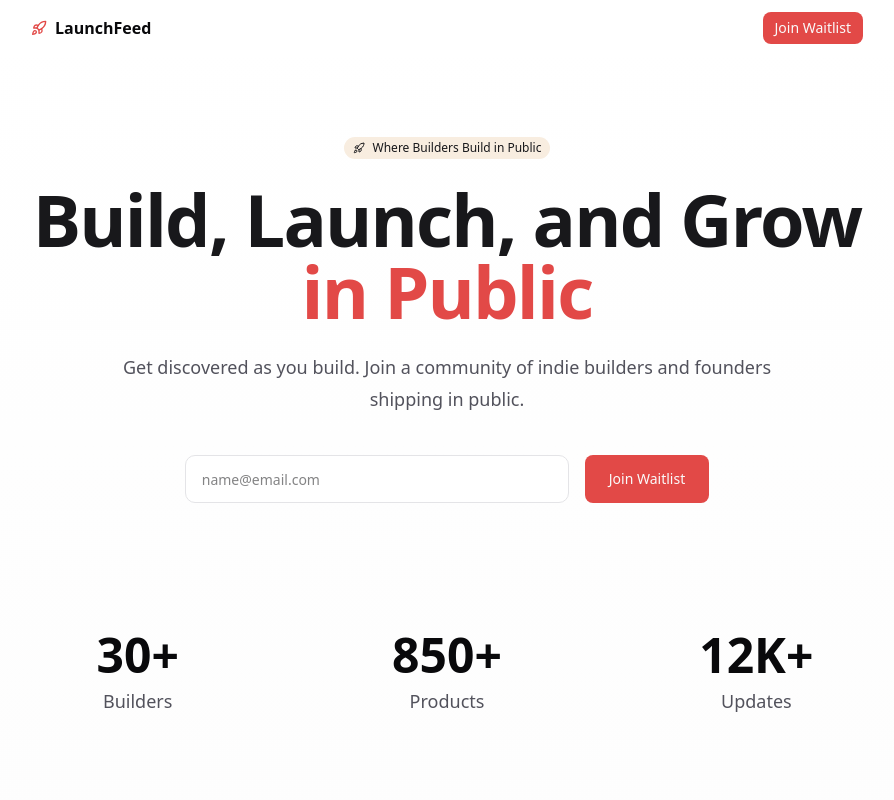
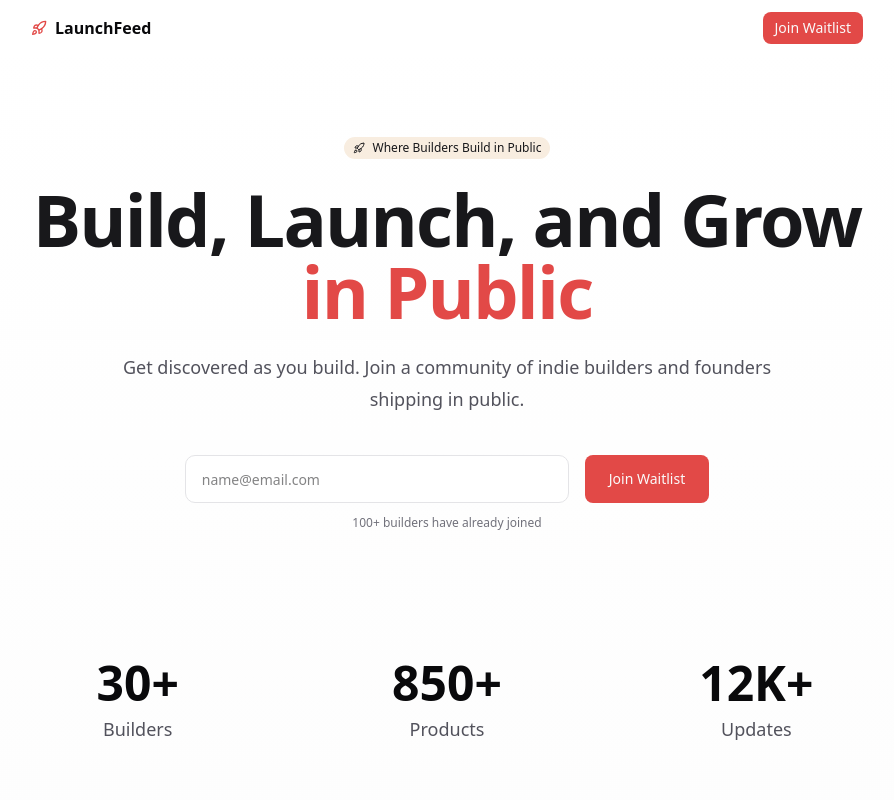
Before and after one commit to nsoybean/launch-feed, a Next.js app: page / in a window 1280 px wide. Shown: the top 800 px of the page, without its empty margins (193-1087 px from the left). Built offline with nearby package versions, Linux system fonts and the light colour scheme.

Commit message:
feat: join waitlist copy

```diff
--- a/app/page.tsx
+++ b/app/page.tsx
@@ -64,7 +64,8 @@ export default function Home() {
               Get discovered as you build. Join a community of indie builders
               and founders shipping in public.
             </p>
-            <div className="mt-10 flex items-center justify-center gap-4">
+            <div className="mt-10">
+              <div className="flex items-center justify-center gap-4">
                 <input
                   type="email"
                   placeholder="name@email.com"
@@ -73,6 +74,10 @@ export default function Home() {
                 <Button size="lg" className="h-12">
                   Join Waitlist
                 </Button>
+              </div>
+              <p className="mt-3 text-xs text-zinc-500 dark:text-zinc-500">
+                100+ builders have already joined
+              </p>
             </div>
           </div>
         </div>
```
Lines whose indentation alone changed are shown as unchanged.
